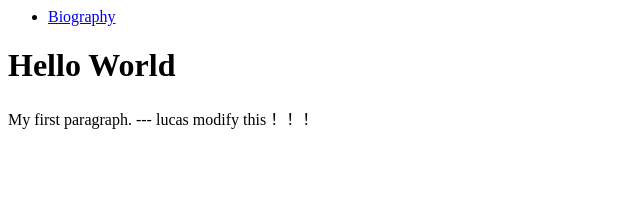
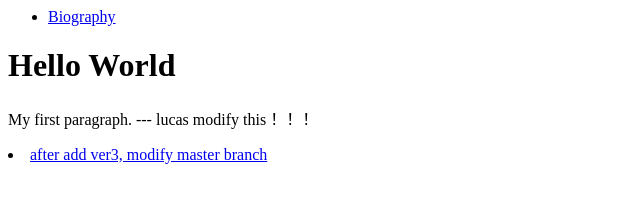
Before and after one commit to liuk9662/mysite, a plain HTML site: page index.html in a window 1280 px wide. Shown: the whole page, without its empty margins (0-640 px from the left). Drawn offline with Linux system fonts and the light colour scheme.

Commit message:
after ver3, modify

```diff
--- a/index.html
+++ b/index.html
@@ -7,5 +7,7 @@
 <body>
 <h1>Hello World</h1>
 <p>My first paragraph.  --- lucas modify this！！！</p>
+
+<li><a href="bio.html">after add ver3, modify master branch</a></li>
 </body>
 </html>
```
